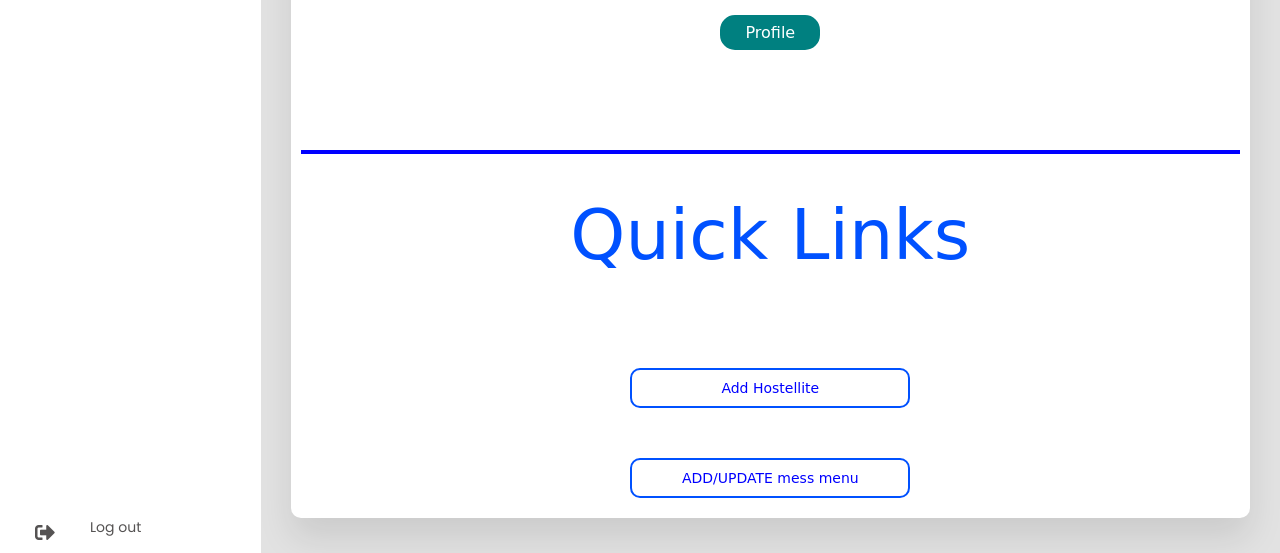
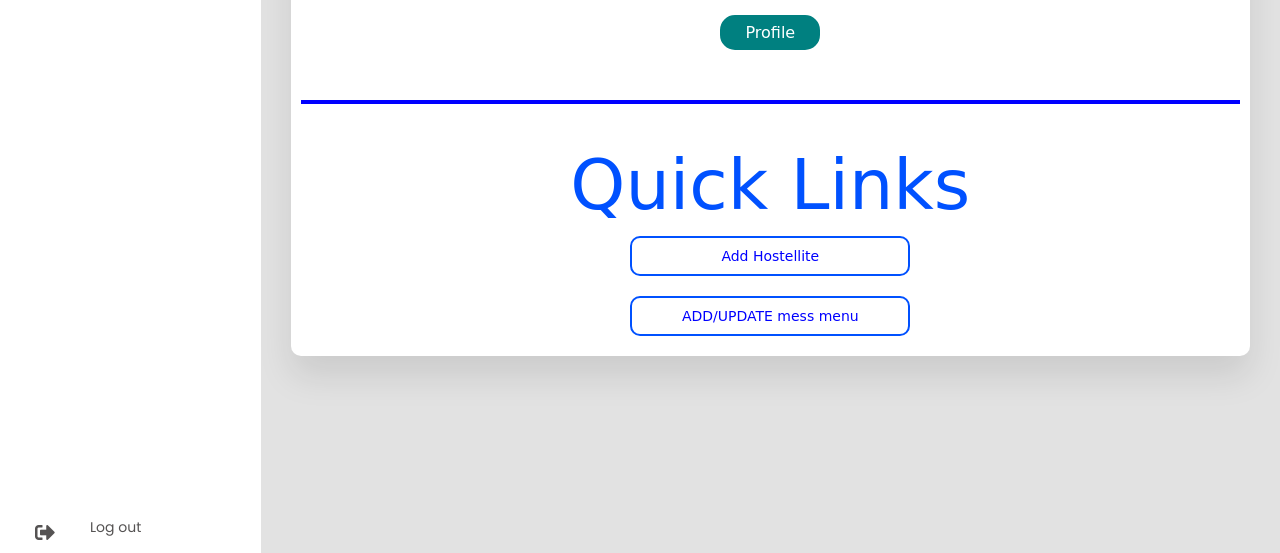
Before and after one commit to Codesmith28/Hostel-Hub, a Flask app: page /warden_dahsboard in a window 1280 px wide. Shown: the part 247-800 px from the top of the page. Run offline with Flask 3, Linux system fonts and the light colour scheme; parts of the project's set-up code (start-up, migrations or seed data) failed here and were passed over; some web fonts are replaced.

Commit message:
unwanted spaces removed in warden dashboard

```diff
--- a/hostel/templates/warden_dashboard.html
+++ b/hostel/templates/warden_dashboard.html
@@ -29,7 +29,7 @@
     font-family: "Phudu", cursive;
   }
   hr{
-    margin-top: 100px;
+    margin-top: 50px;
     border: 2px solid blue;
   }
 
@@ -68,10 +68,10 @@ Profile
 {% endblock %}
 {% block content %}
 <hr />
-<div class="ql">Quick Links <br /><br /></div>
+<div class="ql">Quick Links <br /></div>
 <div class="links">
   <a href="{{url_for('views.add_hostellite')}}" id="link1">Add Hostellite</a
-  ><br />
+  >
   <a href="{{url_for('views.add_mess')}}" id="link2">ADD/UPDATE mess menu</a>
 </div>
 {% endblock %}
```
Also changed, not shown: hostel/static/dashboard_warden.css (line endings or trailing spaces).
